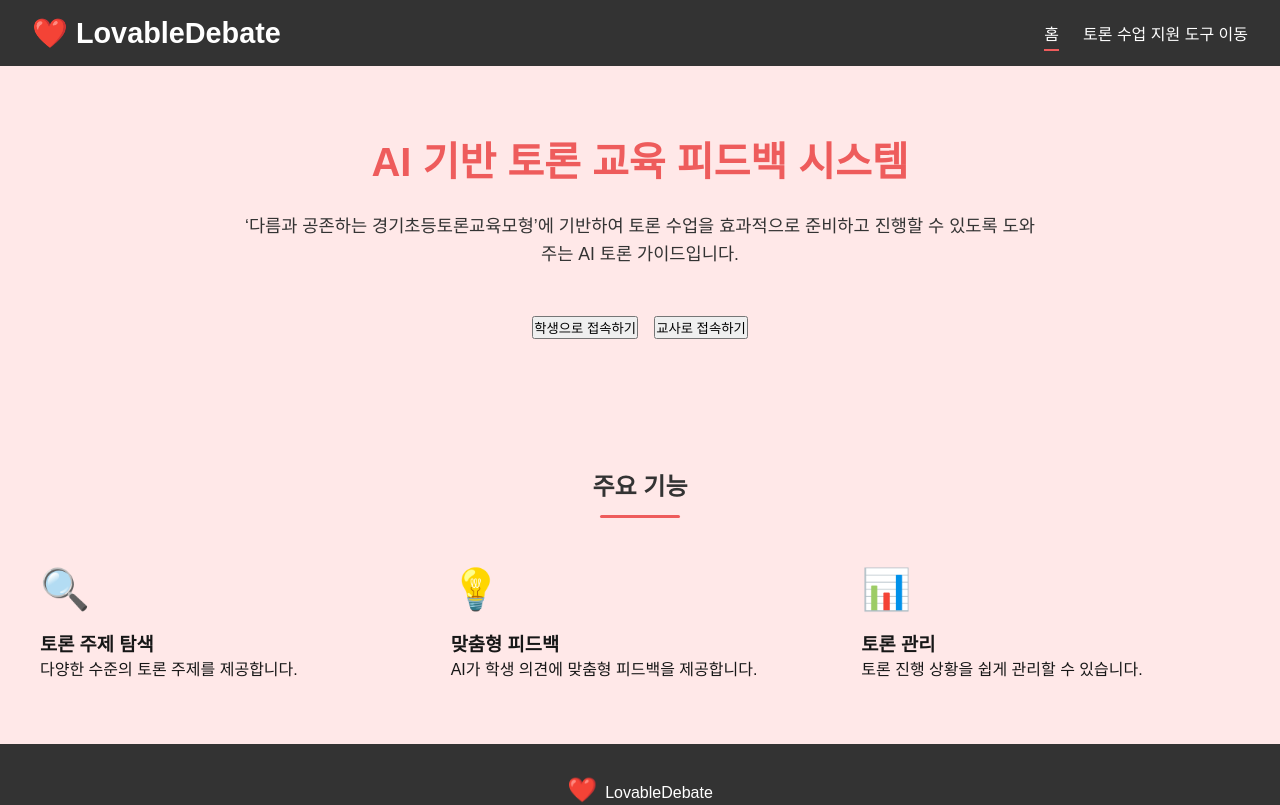
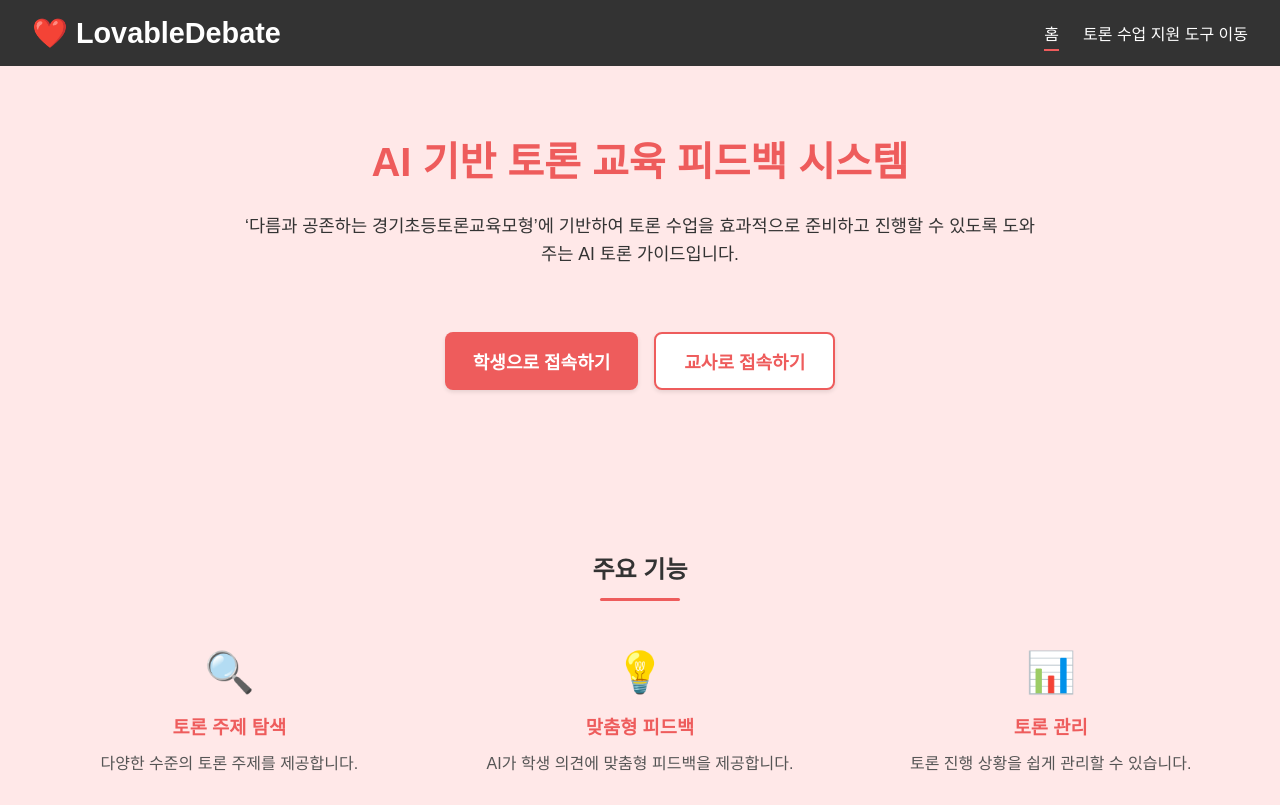
Before and after one commit to reallygood83/lovabledebate25, a Next.js app: page / in a window 1280 px wide. Shown: the top 805 px of the page. Built offline with nearby package versions, Linux system fonts and the light colour scheme.

Commit message:
메인 페이지 버튼 레이아웃 개선 및 중앙 정렬

```diff
--- a/app/page.js
+++ b/app/page.js
@@ -140,15 +140,15 @@ export default function Home() {
             &lsquo;다름과 공존하는 경기초등토론교육모형&rsquo;에 기반하여 토론 수업을 효과적으로 준비하고 진행할 수 있도록 도와주는 AI 토론 가이드입니다.
           </p>
 
-          <div className={styles.buttonGroup}>
+          <div className={styles.buttonContainer}>
             <button
-              className="lovable-btn-primary large"
+              className={styles.primaryButton}
               onClick={() => setActiveSection('student')}
             >
               학생으로 접속하기
             </button>
             <button
-              className="lovable-btn-secondary large"
+              className={styles.secondaryButton}
               onClick={handleTeacherAccess}
             >
               교사로 접속하기
@@ -278,19 +278,25 @@ export default function Home() {
             <h2>주요 기능</h2>
             <div className={styles.featuresList}>
               <div className="lovable-card">
+                <div className={styles.featureContent}>
                   <div className={styles.featureIcon}>🔍</div>
                   <h3>토론 주제 탐색</h3>
                   <p>다양한 수준의 토론 주제를 제공합니다.</p>
                 </div>
+              </div>
               <div className="lovable-card">
+                <div className={styles.featureContent}>
                   <div className={styles.featureIcon}>💡</div>
                   <h3>맞춤형 피드백</h3>
                   <p>AI가 학생 의견에 맞춤형 피드백을 제공합니다.</p>
                 </div>
+              </div>
               <div className="lovable-card">
+                <div className={styles.featureContent}>
                   <div className={styles.featureIcon}>📊</div>
                   <h3>토론 관리</h3>
                   <p>토론 진행 상황을 쉽게 관리할 수 있습니다.</p>
+                </div>
               </div>
             </div>
           </div>
--- a/app/page.module.css
+++ b/app/page.module.css
@@ -96,6 +96,20 @@
   display: flex;
   gap: 1rem;
   margin-top: 1rem;
+}
+
+.buttonContainer {
+  display: flex;
+  gap: 1rem;
+  margin: 2rem auto;
+  justify-content: center;
+  max-width: 600px;
+}
+
+.buttonContainer button {
+  flex: 0 1 auto;
+  width: auto;
+  min-width: 180px;
 }
 
 .primaryButton,
@@ -372,6 +386,28 @@
   color: #ee5c5c;
   font-size: 2.5rem;
   margin-bottom: 1rem;
+  text-align: center;
+}
+
+.featureContent {
+  display: flex;
+  flex-direction: column;
+  align-items: center;
+  justify-content: center;
+  text-align: center;
+  height: 100%;
+}
+
+.featureContent h3 {
+  color: #ee5c5c;
+  margin-bottom: 0.75rem;
+  text-align: center;
+}
+
+.featureContent p {
+  color: #555555;
+  line-height: 1.6;
+  text-align: center;
 }
 
 .featureItem h3 {
@@ -539,49 +575,6 @@
   color: #ee5c5c;
 }
 
-.buttonContainer {
-  display: flex;
-  gap: 1rem;
-  margin-top: 1.5rem;
-  justify-content: center;
-}
-
-.button, .secondaryButton {
-  padding: 0.875rem 1.75rem;
-  border-radius: 0.5rem;
-  font-size: 1.125rem;
-  font-weight: 600;
-  cursor: pointer;
-  text-align: center;
-  text-decoration: none;
-  transition: all 0.3s ease;
-  box-shadow: 0 2px 4px rgba(0, 0, 0, 0.1);
-}
-
-.button {
-  background-color: #ee5c5c;
-  color: white;
-  border: none;
-}
-
-.button:hover {
-  background-color: #d04747;
-  transform: translateY(-2px);
-  box-shadow: 0 4px 8px rgba(0, 0, 0, 0.15);
-}
-
-.secondaryButton {
-  background-color: white;
-  color: #ee5c5c;
-  border: 2px solid #ee5c5c;
-}
-
-.secondaryButton:hover {
-  background-color: #ffe8e8;
-  transform: translateY(-2px);
-  box-shadow: 0 4px 8px rgba(0, 0, 0, 0.15);
-}
-
 .checkFeedback {
   text-align: center;
   margin: 2rem 0;
```
Lines whose indentation alone changed are shown as unchanged.
